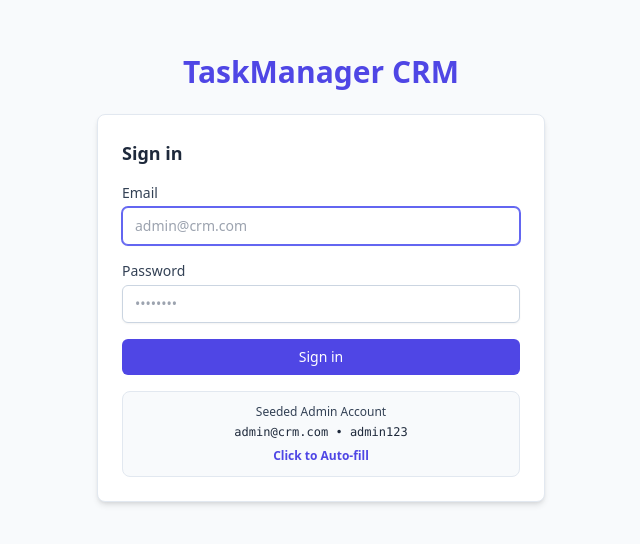
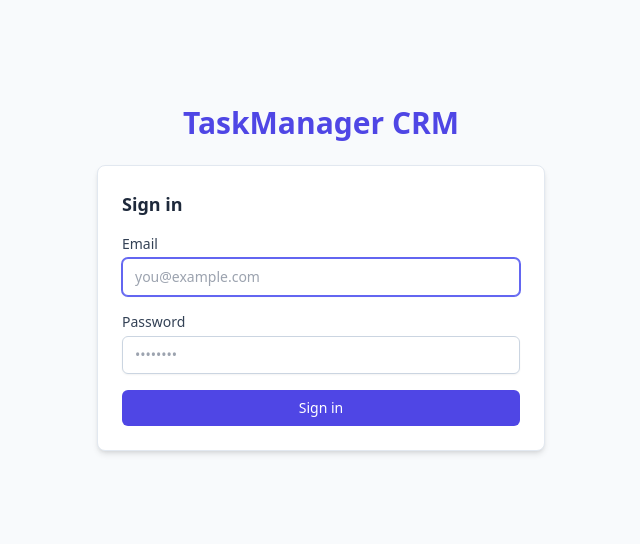
Before and after one commit to HimanshuMNirmal/CRM_Task_Management, a React (Vite) app in the folder frontend/: page /login in a window 1280 px wide. Shown: the part 122-666 px from the top of the page, without its empty margins (319-959 px from the left). Built offline with nearby package versions, Linux system fonts and the light colour scheme; no server answers.

Commit message:
chore: remove demo credentials helper from login page and restrict workflows to staging

```diff
--- a/frontend/src/pages/LoginPage.tsx
+++ b/frontend/src/pages/LoginPage.tsx
@@ -28,11 +28,6 @@ export function LoginPage() {
     }
   }
 
-  function fillAdminCredentials() {
-    setEmail("admin@crm.com");
-    setPassword("admin123");
-  }
-
   return (
     <div className="flex min-h-screen items-center justify-center bg-slate-50 px-4 py-10">
       <div className="w-full max-w-md">
@@ -50,7 +45,7 @@ export function LoginPage() {
               className="input"
               value={email}
               onChange={(e) => setEmail(e.target.value)}
-              placeholder="admin@crm.com"
+              placeholder="you@example.com"
               required
               autoFocus
             />
@@ -72,20 +67,6 @@ export function LoginPage() {
           <button type="submit" className="btn-primary w-full" disabled={submitting}>
             {submitting ? "Signing in..." : "Sign in"}
           </button>
-
-          <div className="mt-4 rounded-lg border border-slate-200 bg-slate-50 p-3 text-center text-xs text-slate-600">
-            <p className="font-medium text-slate-700">Seeded Admin Account</p>
-            <p className="mt-1 font-mono text-slate-800">
-              admin@crm.com &bull; admin123
-            </p>
-            <button
-              type="button"
-              onClick={fillAdminCredentials}
-              className="mt-2 text-xs font-semibold text-indigo-600 hover:text-indigo-800 hover:underline"
-            >
-              Click to Auto-fill
-            </button>
-          </div>
         </form>
       </div>
     </div>
```
